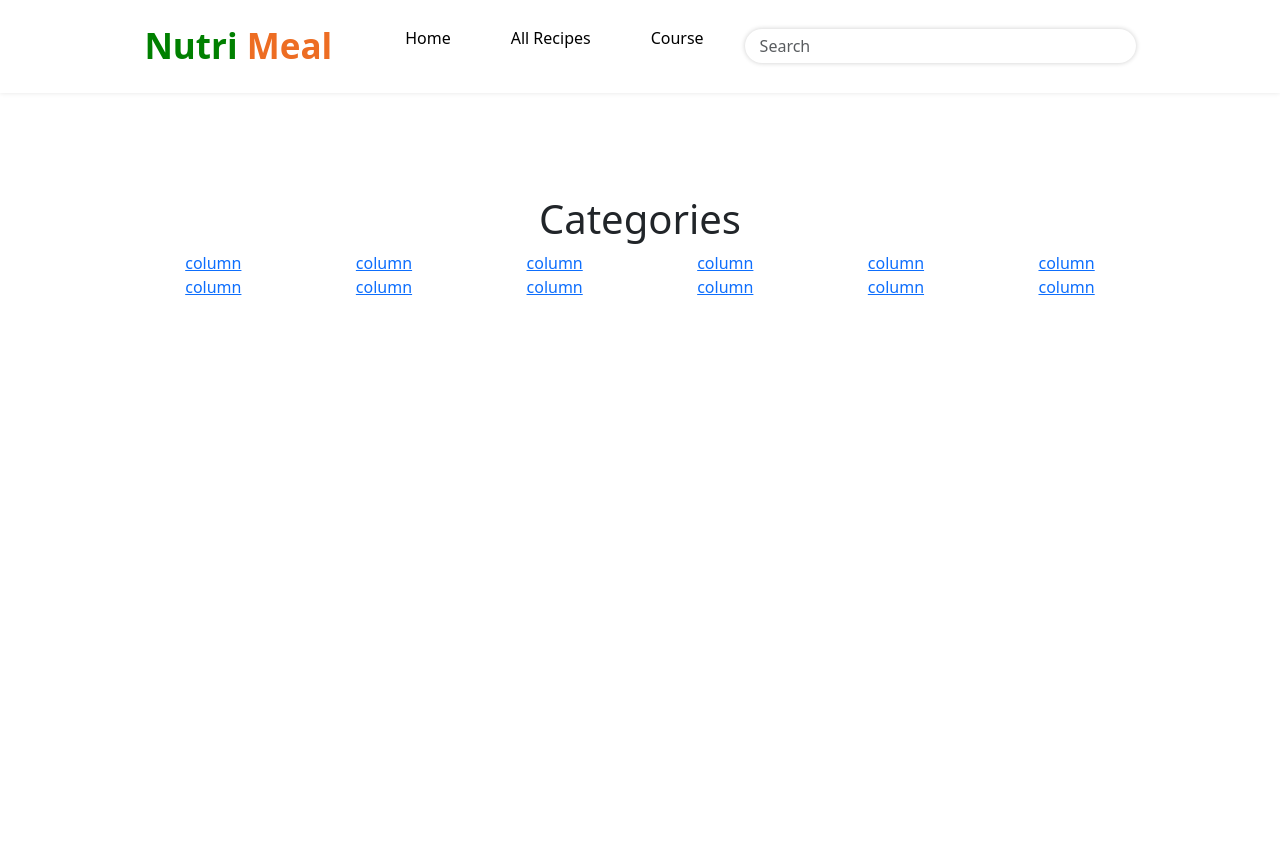
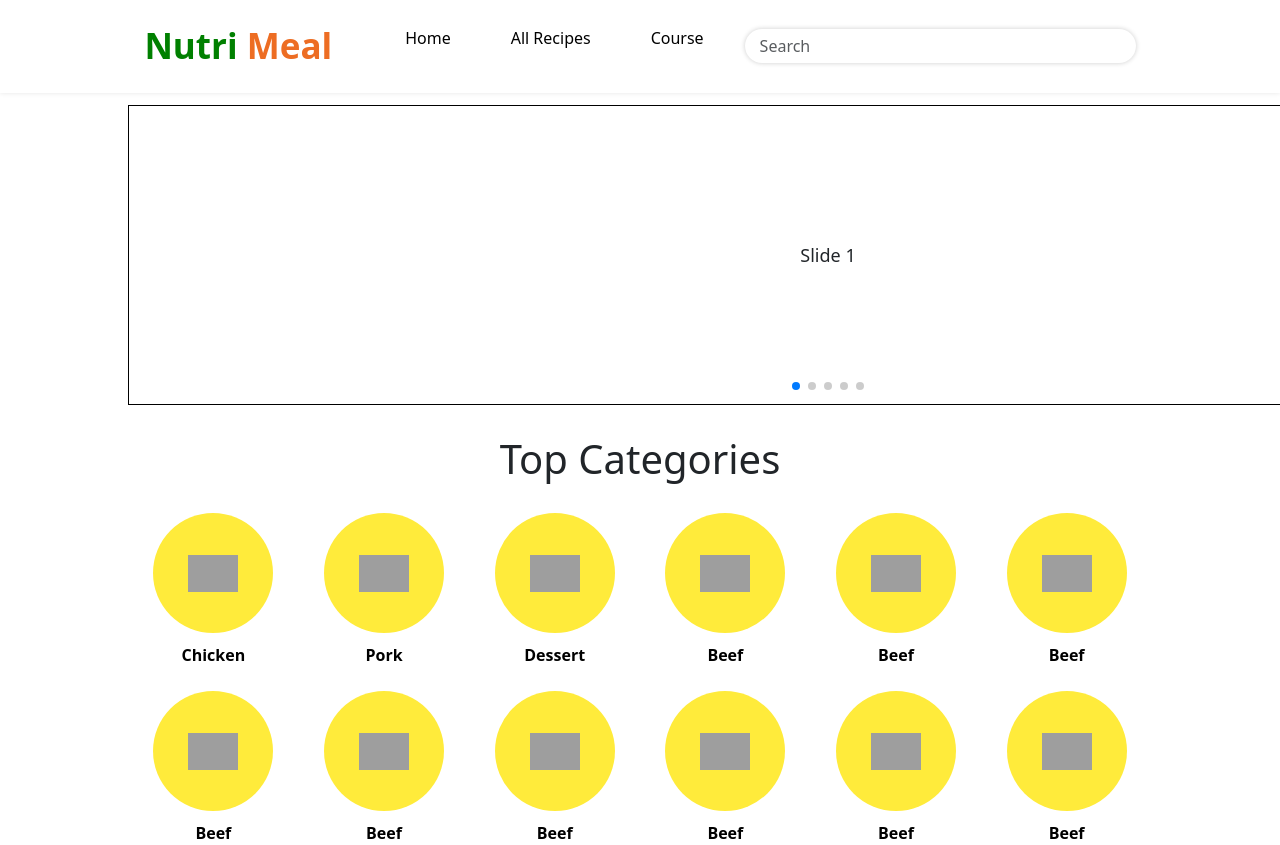
Before and after one commit to Cagnayo/Nutri-Meals, a PHP site: page /recipes.php in a window 1280 px wide; the page is wider, and only the part inside the window is pictured. Before the commit the page ends 295 px from the top of that part, so only its background shows below. Run offline with PHP 8.4, Linux system fonts and the light colour scheme; grey boxes are pictures that could not be loaded.

Commit message:
slider and categories

```diff
--- a/header.php
+++ b/header.php
@@ -89,7 +89,7 @@ header {
     width: 100%;
     margin-top: 10px;
   }
-  .nav .ul.li.a {
+  .nav.ul.li.a {
     display: flex;
     gap: 20px;
     justify-content: flex-end;
--- a/recipes.php
+++ b/recipes.php
@@ -1,43 +1,226 @@
 <!DOCTYPE html>
 <html lang="en">
 <head>
-    <meta charset="UTF-8">
-    <meta name="viewport" content="width=device-width, initial-scale=1.0">
+  <meta charset="UTF-8">
+  <meta name="viewport" content="width=device-width, initial-scale=1.0">
+  <title>Nutri-Meal Categories</title>
+  <link rel="stylesheet" href="https://cdn.jsdelivr.net/npm/swiper@11/swiper-bundle.min.css" />
+  <link href="https://cdn.jsdelivr.net/npm/bootstrap@5.3.5/dist/css/bootstrap.min.css" rel="stylesheet">
+  <style>
+    .section-categories {
+      margin: 1% 10% 0 10%;
+    }
 
-    <link href="https://cdn.jsdelivr.net/npm/bootstrap@5.3.5/dist/css/bootstrap.min.css" rel="stylesheet"/>
-    <title>Document</title>
+    .categories {
+      margin-bottom: 30px;
+      margin-top: 30px;
+    }
+
+    .category-item {
+      background-color: #ffeb3b; /* yellow */
+      border-radius: 50%;
+      width: 120px;
+      height: 120px;
+      display: flex;
+      align-items: center;
+      justify-content: center;
+      margin: auto;
+      transition: all 0.3s ease;
+    }
+
+    .category-item:hover {
+      background-color: #ffd600;
+      transform: scale(1.05);
+    }
+
+    .category-text {
+      margin-top: 10px;
+      font-weight: bold;
+      font-size: 16px;
+    }
+
+    .category-link {
+      text-decoration: none;
+      color: black;
+    }
+    .swiper {
+      width: 1400px;
+      height: 300px;
+      border: solid 1px black;
+    }
+
+    .swiper-slide {
+      text-align: center;
+      font-size: 18px;
+      background: #fff;
+      display: flex;
+      justify-content: center;
+      align-items: center;
+    }
+
+    .swiper-slide img {
+      display: block;
+      width: 100%;
+      height: 100%;
+      object-fit: cover;
+    }
+    /* Responsive spacing */
+    @media (max-width: 768px) {
+      .section-categories {
+        margin: 15% 5% 0 5%;
+      }
+    }
+  </style>
 </head>
-<style>
-.section-categories {
-    margin: 8% 10% 0 10%;
-}
 
-</style>
 <body>
-<?php include ('header.php');
-?>
-<section class ="section-categories">
-<div class="categories">
-    <h1 class="text-center">Categories</h1>
+<?php include('header.php'); ?>
+
+<section class="section-categories">
+<div class="swiper mySwiper">
+    <div class="swiper-wrapper">
+      <div class="swiper-slide">Slide 1</div>
+      <div class="swiper-slide">Slide 2</div>
+      <div class="swiper-slide">Slide 3</div>
+      <div class="swiper-slide">Slide 4</div>
+      <div class="swiper-slide">Slide 5</div>
+    </div>
+    <div class="swiper-pagination"></div>
+  </div>
+  </div>
+  <div class="categories text-center">
+    <h1>Top Categories</h1>
   </div>
 
-  <div class="container text-center">
-  <div class="  mt-10 row row-cols-1 row-cols-sm-4 row-cols-md-6">
-    <div class="col"><a href="#">column</a></div>
-    <div class="col"><a href="#">column</a></div>
-    <div class="col"><a href="#">column</a></div>
-    <div class="col"><a href="#">column</a></div>
-    <div class="col"><a href="#">column</a></div>
-    <div class="col"><a href="#">column</a></div>
-    <div class="col"><a href="#">column</a></div>
-    <div class="col"><a href="#">column</a></div>
-    <div class="col"><a href="#">column</a></div>
-    <div class="col"><a href="#">column</a></div>
-    <div class="col"><a href="#">column</a></div>
-    <div class="col"><a href="#">column</a></div>
+  <div class="container">
+    <div class="row g-4 justify-content-center">
+
+      <!-- Example Category -->
+      <div class="col-4 col-sm-3 col-md-2 text-center">
+        <a href="#" class="category-link">
+          <div class="category-item">
+            <img src="your-icon-path/chicken.png" alt="Chicken" width="50">
+          </div>
+          <div class="category-text">Chicken</div>
+        </a>
+      </div>
+
+      <div class="col-4 col-sm-3 col-md-2 text-center">
+        <a href="#" class="category-link">
+          <div class="category-item">
+            <img src="your-icon-path/pork.png" alt="Pork" width="50">
+          </div>
+          <div class="category-text">Pork</div>
+        </a>
+      </div>
+
+      <div class="col-4 col-sm-3 col-md-2 text-center">
+        <a href="#" class="category-link">
+          <div class="category-item">
+            <img src="your-icon-path/dessert.png" alt="Dessert" width="50">
+          </div>
+          <div class="category-text">Dessert</div>
+        </a>
+      </div>
+
+      <!-- ADD MORE CATEGORIES SAME FORMAT -->
+      <!-- Example Placeholder -->
+      <div class="col-4 col-sm-3 col-md-2 text-center">
+        <a href="#" class="category-link">
+          <div class="category-item">
+            <img src="your-icon-path/beef.png" alt="Beef" width="50">
+          </div>
+          <div class="category-text">Beef</div>
+        </a>
+      </div>
+      <div class="col-4 col-sm-3 col-md-2 text-center">
+        <a href="#" class="category-link">
+          <div class="category-item">
+            <img src="your-icon-path/beef.png" alt="Beef" width="50">
+          </div>
+          <div class="category-text">Beef</div>
+        </a>
+      </div>
+      <div class="col-4 col-sm-3 col-md-2 text-center">
+        <a href="#" class="category-link">
+          <div class="category-item">
+            <img src="your-icon-path/beef.png" alt="Beef" width="50">
+          </div>
+          <div class="category-text">Beef</div>
+        </a>
+      </div>
+      <div class="col-4 col-sm-3 col-md-2 text-center">
+        <a href="#" class="category-link">
+          <div class="category-item">
+            <img src="your-icon-path/beef.png" alt="Beef" width="50">
+          </div>
+          <div class="category-text">Beef</div>
+        </a>
+      </div>
+      <div class="col-4 col-sm-3 col-md-2 text-center">
+        <a href="#" class="category-link">
+          <div class="category-item">
+            <img src="your-icon-path/beef.png" alt="Beef" width="50">
+          </div>
+          <div class="category-text">Beef</div>
+        </a>
+      </div>
+      <div class="col-4 col-sm-3 col-md-2 text-center">
+        <a href="#" class="category-link">
+          <div class="category-item">
+            <img src="your-icon-path/beef.png" alt="Beef" width="50">
+          </div>
+          <div class="category-text">Beef</div>
+        </a>
+      </div>
+      <div class="col-4 col-sm-3 col-md-2 text-center">
+        <a href="#" class="category-link">
+          <div class="category-item">
+            <img src="your-icon-path/beef.png" alt="Beef" width="50">
+          </div>
+          <div class="category-text">Beef</div>
+        </a>
+      </div>
+      <div class="col-4 col-sm-3 col-md-2 text-center">
+        <a href="#" class="category-link">
+          <div class="category-item">
+            <img src="your-icon-path/beef.png" alt="Beef" width="50">
+          </div>
+          <div class="category-text">Beef</div>
+        </a>
+      </div>
+      <div class="col-4 col-sm-3 col-md-2 text-center">
+        <a href="#" class="category-link">
+          <div class="category-item">
+            <img src="your-icon-path/beef.png" alt="Beef" width="50">
+          </div>
+          <div class="category-text">Beef</div>
+        </a>
+      </div>
+
+    </div>
   </div>
-</div>
+</section>
+<script src="https://cdn.jsdelivr.net/npm/swiper@11/swiper-bundle.min.js"></script>
+<script src="https://cdn.jsdelivr.net/npm/bootstrap@5.3.5/dist/js/bootstrap.bundle.min.js"></script>
+<script>
+    var swiper = new Swiper(".mySwiper", {
+      spaceBetween: 30,
+      centeredSlides: true,
+      autoplay: {
+        delay: 2500,
+        disableOnInteraction: false,
+      },
+      pagination: {
+        el: ".swiper-pagination",
+        clickable: true,
+      },
+      navigation: {
+        nextEl: ".swiper-button-next",
+        prevEl: ".swiper-button-prev",
+      },
+    });
+  </script>
+</body>
 
-</section>
-</body>
 </html>
```
